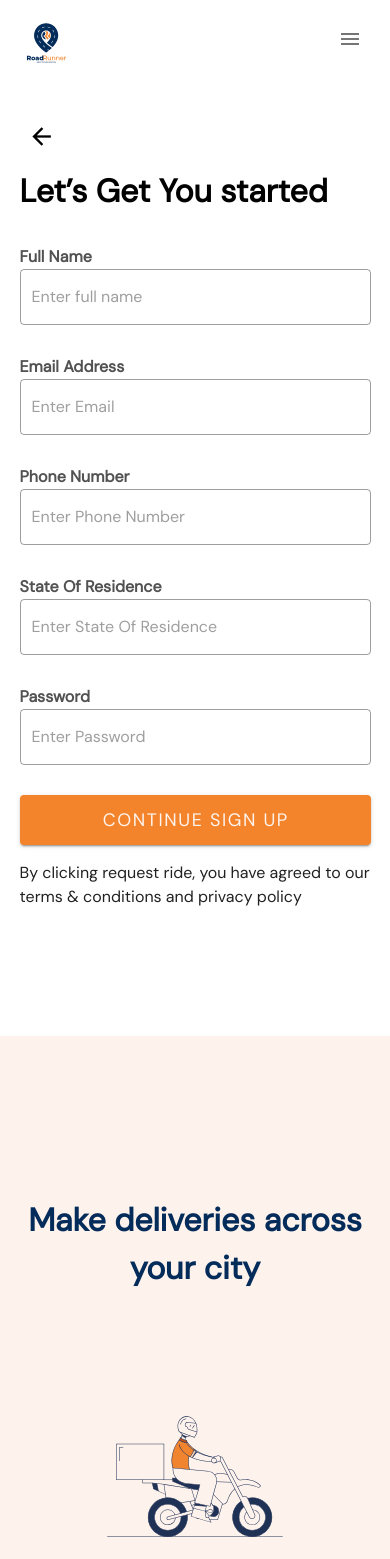
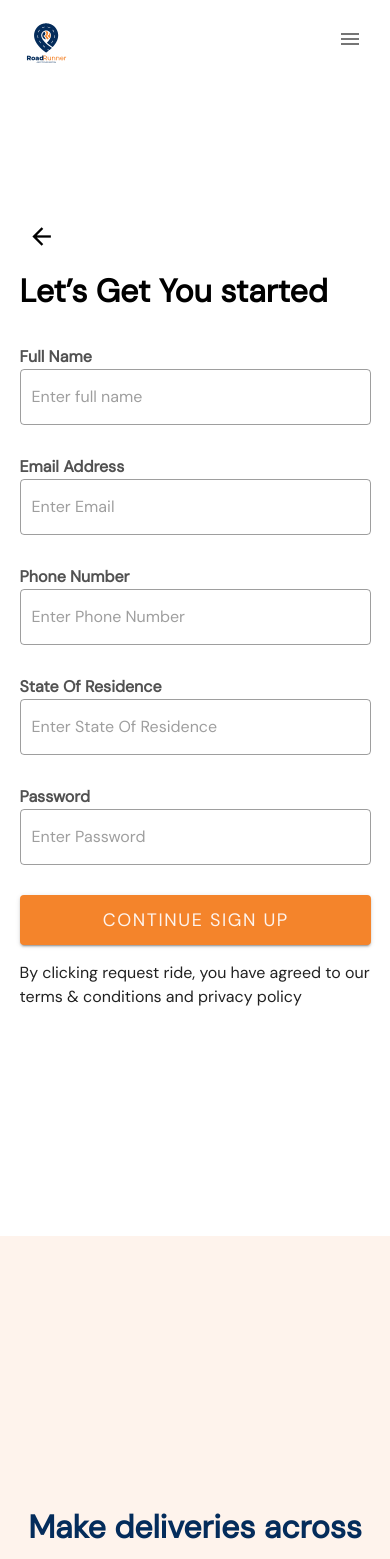
Before and after one commit to sadeeqdev/roadrunner-landing-page, a Vue app: page /signup in a window 390 px wide. Shown: the top 1559 px of the page. Built offline with nearby package versions, Linux system fonts and the light colour scheme.

Commit message:
Fixed login page

```diff
--- a/src/views/signUp/SignUp.vue
+++ b/src/views/signUp/SignUp.vue
@@ -101,6 +101,7 @@ export default {
     font-size: 32px;
     text-align: center;
     color: #042C5B;
+    margin: 150px 0;
 }
 
 @media only screen and (max-width: 1000px) {
@@ -115,8 +116,15 @@ export default {
     }
 
     .signup-form {
-        margin: 115px 0;
+        margin: 215px 0;
         width: 100%;
     }
+.signup-image-header {
+    font-weight: 700;
+    font-size: 32px;
+    text-align: center;
+    color: #042C5B;
+    margin: 215px 0;
+}
 }
 </style>
```
